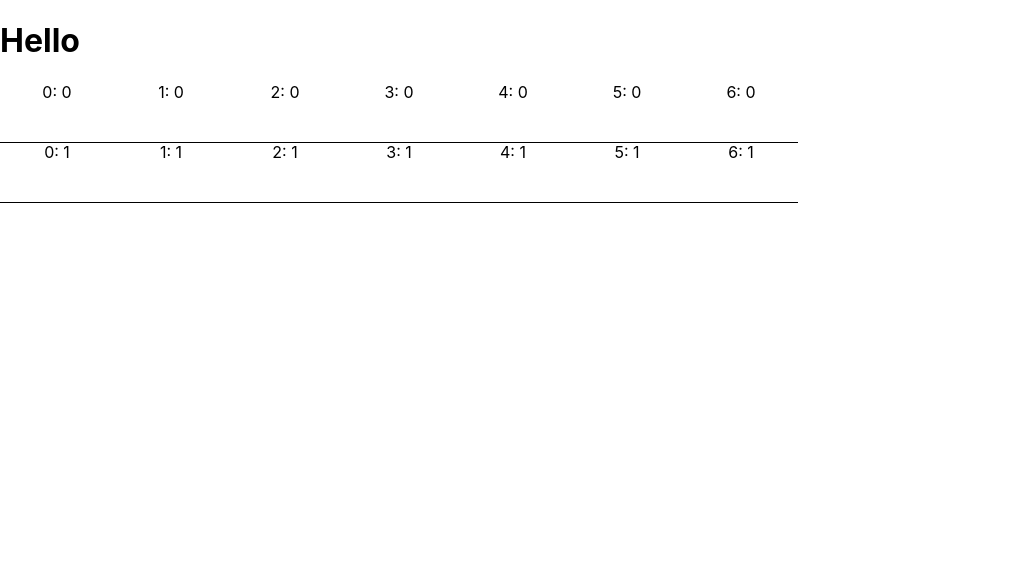
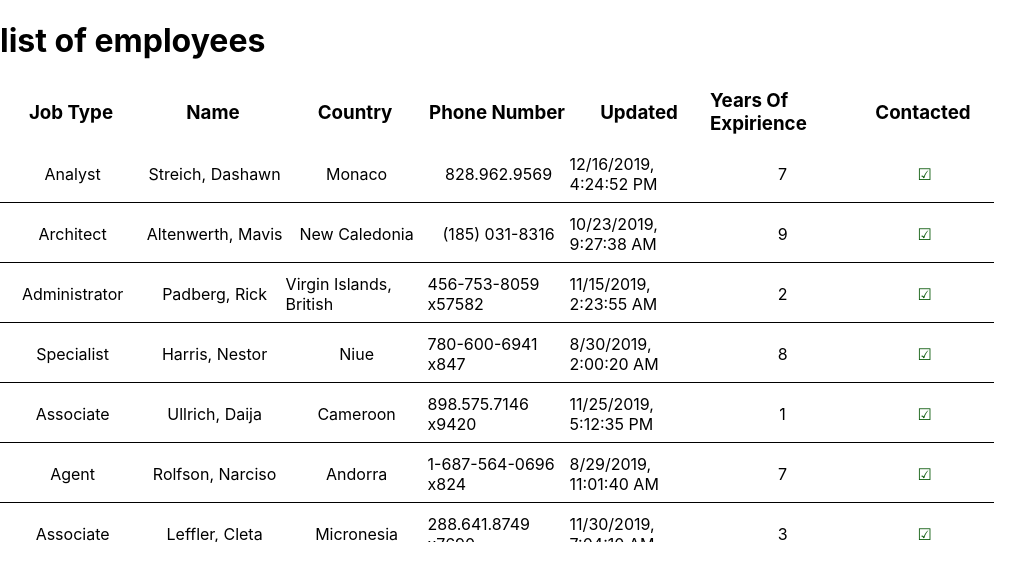
Before and after one commit to nextdesusu/datagrid, a React (Create React App) app: page / in a window 1280 px wide. Shown: the top 580 px of the page, without its empty margins (0-1031 px from the left). Built offline with nearby package versions, Linux system fonts and the light colour scheme.

Commit message:
feat: add faker and data with it

```diff
--- a/package.json
+++ b/package.json
@@ -6,8 +6,10 @@
     "@testing-library/jest-dom": "^4.2.4",
     "@testing-library/react": "^9.3.2",
     "@testing-library/user-event": "^7.1.2",
+    "@types/faker": "^4.1.10",
     "@types/react-dom": "^16.9.5",
     "@types/react-window": "^1.8.1",
+    "faker": "^4.1.0",
     "react": "^16.13.0",
     "react-dom": "^16.13.0",
     "react-scripts": "3.4.0",
--- a/src/components/App/index.tsx
+++ b/src/components/App/index.tsx
@@ -1,15 +1,36 @@
 import * as React from "react";
-import Header from '../Header';
-import Main from '../Main';
-import Grid from '../Grid';
+import Header from "../Header";
+import Main from "../Main";
+import Grid from "../Grid";
+import Faker from "faker";
 
+const dataList: Array<Array<string | number | object | boolean>> = new Array(1300);
+for (let i: number = 0; i < dataList.length; i++) {
+    dataList[i] = [
+        Faker.name.jobType(),
+        `${Faker.name.lastName()}, ${Faker.name.firstName()}`,
+        Faker.address.country(),
+        Faker.phone.phoneNumber(),
+        Faker.date.past(),
+        Faker.random.number(10),
+        Faker.random.boolean(),
+    ];
+}
+
+const titleList: Array<string> = ["job type", "name", "country", "phone number", "updated", "years of expirience", "contacted"]
 
 const App = () => {
     return (
         <>
-            <Header>Hello</Header>
+            <Header>list of employees</Header>
             <Main>
-                <Grid data={[{name: "kek"}, {name: "kek"}]} columnCount={7} width={800} height={400} rowHeight={60} />
+                <Grid
+                    data={dataList}
+                    titles={titleList}
+                    width={1000}
+                    height={400}
+                    rowHeight={60}
+                />
             </Main>
         </>
     )
--- a/src/components/Cell/Cell.css
+++ b/src/components/Cell/Cell.css
@@ -1,4 +1,24 @@
-.cell {
+.cell-wrapper {
     border-bottom: 1px solid black;
-    text-align: center;
 }
+
+.cell-item {
+    padding: 0.1em;
+    height: 100%;
+    width: 100%;
+    display: flex;
+    align-items: center;
+    justify-content: center;
+}
+
+.c-boolean {
+
+}
+
+.b-correct {
+    color: rgb(11, 90, 11);
+}
+
+.b-incorrect {
+    color: rgb(156, 13, 13);
+}
--- a/src/components/Cell/index.tsx
+++ b/src/components/Cell/index.tsx
@@ -5,10 +5,36 @@ import { GridChildComponentProps } from "react-window";
 import "./Cell.css";
 
 class Cell extends PureComponent<GridChildComponentProps> {
+    getComponent(value: string | boolean | number | object) {
+        let className: string = "cell-item";
+        let finalValue: string = '';
+        switch(typeof value) {
+            case 'string':
+                finalValue = value;
+                className = `${className} c-string`;
+                break;
+            case 'number':
+                finalValue = String(value);
+                className = `${className} c-number`;
+                break;
+            case 'boolean':
+                finalValue = value ? '☑' : '☒';
+                className = `${className} c-boolean b-${value ? 'correct' : 'incorrect'}`;
+                break;
+            case 'object':
+                finalValue = value.toLocaleString();
+                className = `${className} c-date`;
+                break;
+        }
+        return (<div className={className}>{finalValue}</div>)
+    }
     render() {
-        const { columnIndex, data, rowIndex, style } = this.props;
+        const { columnIndex, rowIndex, data, style } = this.props;
+        const value = data[rowIndex][columnIndex];
         return (
-            <div className="cell" style={style}>{columnIndex}: {rowIndex}</div>
+            <div className="cell-wrapper" style={style}>
+                {this.getComponent(value)}
+            </div>
         )
     }
 }
--- /dev/null
+++ b/src/components/Grid/Grid.css
@@ -0,0 +1,9 @@
+.grid {
+
+}
+
+.grid-header {
+    position: relative;
+    will-change: transform;
+    direction: ltr;
+}
--- a/src/components/Grid/index.tsx
+++ b/src/components/Grid/index.tsx
@@ -2,29 +2,36 @@ import * as React from "react";
 import { FixedSizeGrid } from "react-window";
 
 import Cell from "../Cell";
+import GridHeader from "../GridHeader";
+import './Grid.css';
 
 interface GridProps {
-  data: Array<object>;
-  columnCount: number;
+  data: Array<Array<string | number | boolean | object>>;
+  titles: Array<string>;
   width: number;
   height: number;
   rowHeight: number;
 }
 
-const Grid = ({ data, columnCount, width, height, rowHeight }: GridProps) => {
+const Grid = ({ data, titles, width, height, rowHeight }: GridProps) => {
   const rowCount: number = data.length;
+  const columnCount: number = data[0].length;
   const columnWidth: number = Math.floor(width / columnCount);
   return (
+    <section className="grid">
+      <GridHeader width={columnWidth} height={rowHeight} titles={titles} />
       <FixedSizeGrid
         rowCount={rowCount}
         columnCount={columnCount}
         width={width}
+        height={height}
         columnWidth={columnWidth}
         rowHeight={rowHeight}
-      height={height}
+        itemData={data}
       >
         {Cell}
       </FixedSizeGrid>
+    </section>
   );
 };
 
--- /dev/null
+++ b/src/components/GridHeader/GridHeader.css
@@ -0,0 +1,9 @@
+.cell-header {
+    position: fixed;
+    left: 0px;
+    top: 0px;
+    text-transform: capitalize;
+    display: flex;
+    align-items: center;
+    justify-content: center;
+}
--- /dev/null
+++ b/src/components/GridHeader/index.tsx
@@ -0,0 +1,32 @@
+import * as React from "react";
+
+import './GridHeader.css';
+
+interface CellHeaderProps {
+    width: number;
+    height: number;
+    titles: Array<string>
+}
+
+
+
+const CellHeader = ({ width, height, titles }: CellHeaderProps) => {
+    return (
+    <div className="grid-header" style={{width: width * titles.length, height: height}}>
+        {titles.map((titleText, index) => {
+          const CellTtileKey = `CellTtile ${index}`;
+          return (
+            <div
+                key={CellTtileKey}
+                className="cell-header"
+                style={{width, height, left: width * index}}
+            >
+                <h3>{titleText}</h3>
+            </div>
+          )
+        })}
+    </div>
+    )
+}
+
+export default CellHeader;
--- a/src/components/Main/index.tsx
+++ b/src/components/Main/index.tsx
@@ -1,7 +1,7 @@
 import * as React from "react";
 
 interface MainProps {
-    children: React.ReactNode | Array<React.ReactNode>,
+    children?: React.ReactNode | Array<React.ReactNode>,
 }
 
 const Main = ({ children }: MainProps ) => {
```
Also changed, not shown: 1 other file (tests, documents, lock files or other folders). Lines whose indentation alone changed are shown as unchanged.
